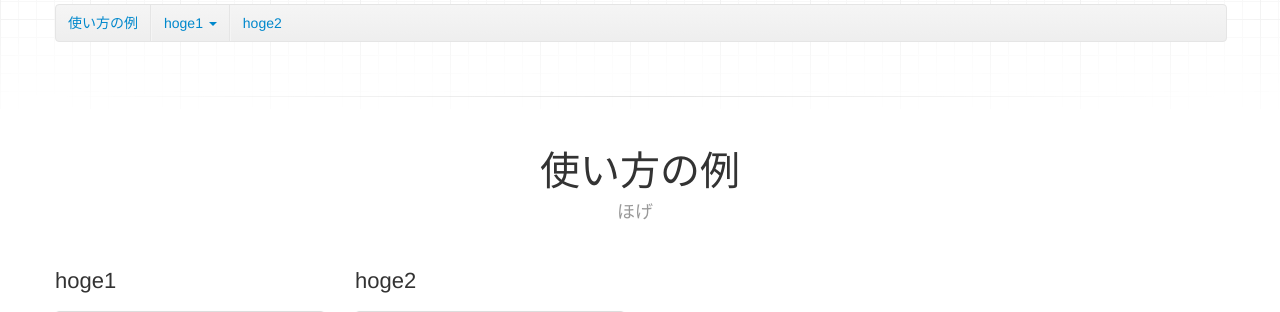
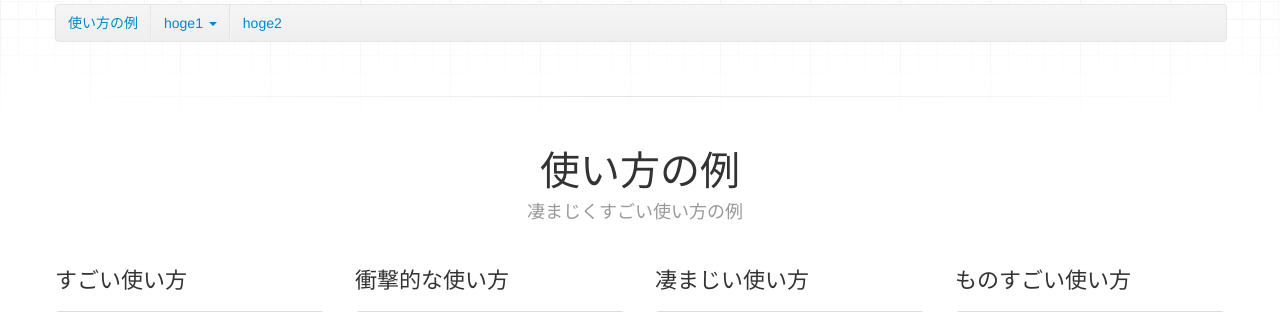
Before and after one commit to mmiyaji/RecoMe, a Django app: template rakuten/templates/general/index.html in a window 1280 px wide. Shown: the part 237-549 px from the top of the page. Run offline with Django 3.2, Linux system fonts and the light colour scheme; the template is opened without the code that fills it: most values are stand-ins (such as "Sample title", 1, 10 or a date in 2020); parts of the project's set-up code (start-up, migrations or seed data) failed here and were passed over; some libraries are stand-ins or nearby versions.

Commit message:
トップページのテンプレート文字を変えた

```diff
--- a/RecoMe/static/css/style.css
+++ b/RecoMe/static/css/style.css
@@ -11,6 +11,10 @@
     text-overflow: ellipsis;
     -webkit-text-overflow: ellipsis; /* Safari */
     -o-text-overflow: ellipsis; /* Opera */
+}
+.alert-ja {
+    /* for japanese */
+    padding: 14px 35px 8px 14px;
 }
 footer{
   padding-top: 10px;
@@ -34,3 +38,64 @@ table#author_table tbody tr:hover *{
     color:navy;
     text-decoration: underline;
 }
+/* .nav-tabs .dropdown-toggle:hover .caret, */
+/* .nav-pills .dropdown-toggle:hover .caret { */
+/*   border-top-color: #005580; */
+/*   border-bottom-color: #005580; */
+/* } */
+/* .nav-tabs .active .dropdown-toggle .caret, */
+/* .nav-pills .active .dropdown-toggle .caret { */
+/*   border-top-color: #333333; */
+/*   border-bottom-color: #333333; */
+/* } */
+
+/* .nav > .dropdown.active > a:hover { */
+/*   color: #000000; */
+/*   cursor: pointer; */
+/* } */
+
+/* .navbar { */
+/*   *position: relative; */
+/*   *z-index: 2; */
+/*   margin-bottom: 20px; */
+/*   overflow: visible; */
+/*   /\* color: #777777; *\/ */
+/* } */
+
+/* .navbar-inner { */
+/*   min-height: 40px; */
+/*   padding-right: 20px; */
+/*   padding-left: 20px; */
+/*   background-color: #2c2c2c; */
+/*   background-image: -moz-linear-gradient(top, #333333, #222222); */
+/*   background-image: -ms-linear-gradient(top, #333333, #222222); */
+/*   background-image: -webkit-gradient(linear, 0 0, 0 100%, from(#333333), to(#222222)); */
+/*   background-image: -webkit-linear-gradient(top, #333333, #222222); */
+/*   background-image: -o-linear-gradient(top, #333333, #222222); */
+/*   background-image: linear-gradient(top, #333333, #222222); */
+/*   background-repeat: repeat-x; */
+/*   -webkit-border-radius: 4px; */
+/*      -moz-border-radius: 4px; */
+/*           border-radius: 4px; */
+/*   filter: progid:dximagetransform.microsoft.gradient(startColorstr='#333333', endColorstr='#222222', GradientType=0); */
+/*   -webkit-box-shadow: 0 1px 3px rgba(0, 0, 0, 0.25), inset 0 -1px 0 rgba(0, 0, 0, 0.1); */
+/*      -moz-box-shadow: 0 1px 3px rgba(0, 0, 0, 0.25), inset 0 -1px 0 rgba(0, 0, 0, 0.1); */
+/*           box-shadow: 0 1px 3px rgba(0, 0, 0, 0.25), inset 0 -1px 0 rgba(0, 0, 0, 0.1); */
+/* } */
+/* .navbar .brand { */
+/*   display: block; */
+/*   float: left; */
+/*   padding: 10px 20px 10px; */
+/*   margin-left: -20px; */
+/*   font-size: 20px; */
+/*   font-weight: 200; */
+/*   color: #ffffff; */
+/*   text-shadow: 0 1px 0 #aaaaaa; */
+/* } */
+/* .navbar .navbar-link { */
+/*   color: #999999; */
+/* } */
+
+/* .navbar .navbar-link:hover { */
+/*   color: #ffffff; */
+/* } */
--- a/rakuten/templates/component/nav_bar.html
+++ b/rakuten/templates/component/nav_bar.html
@@ -12,9 +12,9 @@
           <div class="nav-collapse">
             <ul class="nav">
               <li {% if not target %}class="active"{% else %}{%ifequal target "home"%}class="active"{%endifequal%}{% endif %}><a href="/">トップページ</a></li>
-              <li {%ifequal target "signup"%}class="active"{%endifequal%}><a href="/signup/">サインアップ</a></li>
               <li {%ifequal target "signup"%}class="active"{%endifequal%}><a href="/contents/">コンテンツリスト</a></li>
               <li {%ifequal target "help"%}class="active"{%endifequal%}><a href="/help/">ヘルプ</a></li>
+              <li {%ifequal target "signup"%}class="active"{%endifequal%}><a href="/signup/">サインアップ</a></li>
             </ul>
           </div><!--/.nav-collapse -->
         </div>
--- a/rakuten/templates/general/index.html
+++ b/rakuten/templates/general/index.html
@@ -28,16 +28,52 @@
 <hr class="soften">
 <div class="marketing">
   <h1 id="about">使い方の例</h1>
-  <p class="marketing-byline">ほげ</p>
+  <p class="marketing-byline">凄まじくすごい使い方の例</p>
   <ul class="thumbnails example-sites">
     <li class="span3">
-      <h2>hoge1</h2>
+      <h2>すごい使い方</h2>
       <a class="thumbnail" href="#hoge1">
         <img src="{{ STATIC_URL }}/img/screenshot/miu.jpg" alt="hoge1">
       </a>
     </li>
     <li class="span3">
-      <h2>hoge2</h2>
+      <h2>衝撃的な使い方</h2>
+      <a class="thumbnail" href="#hoge2">
+        <img src="{{ STATIC_URL }}/img/screenshot/miu.jpg" alt="hoge2">
+      </a>
+    </li>
+    <li class="span3">
+      <h2>凄まじい使い方</h2>
+      <a class="thumbnail" href="#hoge2">
+        <img src="{{ STATIC_URL }}/img/screenshot/miu.jpg" alt="hoge2">
+      </a>
+    </li>
+    <li class="span3">
+      <h2>ものすごい使い方</h2>
+      <a class="thumbnail" href="#hoge2">
+        <img src="{{ STATIC_URL }}/img/screenshot/miu.jpg" alt="hoge2">
+      </a>
+    </li>
+    <li class="span3">
+      <h2>びっくりする使い方</h2>
+      <a class="thumbnail" href="#hoge2">
+        <img src="{{ STATIC_URL }}/img/screenshot/miu.jpg" alt="hoge2">
+      </a>
+    </li>
+    <li class="span3">
+      <h2>頑張れば使えなくもない</h2>
+      <a class="thumbnail" href="#hoge2">
+        <img src="{{ STATIC_URL }}/img/screenshot/miu.jpg" alt="hoge2">
+      </a>
+    </li>
+    <li class="span3">
+      <h2>ちょっと無理がある使い方</h2>
+      <a class="thumbnail" href="#hoge2">
+        <img src="{{ STATIC_URL }}/img/screenshot/miu.jpg" alt="hoge2">
+      </a>
+    </li>
+    <li class="span3">
+      <h2>これでいいのか</h2>
       <a class="thumbnail" href="#hoge2">
         <img src="{{ STATIC_URL }}/img/screenshot/miu.jpg" alt="hoge2">
       </a>
@@ -47,11 +83,11 @@
 <hr class="soften">
 <section>
   <div class="page-header">
-    <h1 id="hoge1">hoge1 <small>fuga</small></h1>
+    <h1 id="hoge1">こんなこともできるのか <small>その発想はなかった</small></h1>
   </div>
   <div class="row">
     <div class="span4">
-      <h2 id="hoge1">foo1</h2>
+      <h2 id="hoge1">これはすごい</h2>
       <div>
         <div class="thumbnail">
           <img src="{{ STATIC_URL }}/img/screenshot/miu.jpg" alt="foo1">
@@ -63,7 +99,7 @@
       </div>
     </div>
     <div class="span4">
-      <h2 id="hoge2">foo2</h2>
+      <h2 id="hoge2">これもすごい</h2>
       <div>
         <div class="thumbnail">
           <img src="{{ STATIC_URL }}/img/screenshot/miu.jpg" alt="foo2">
```
